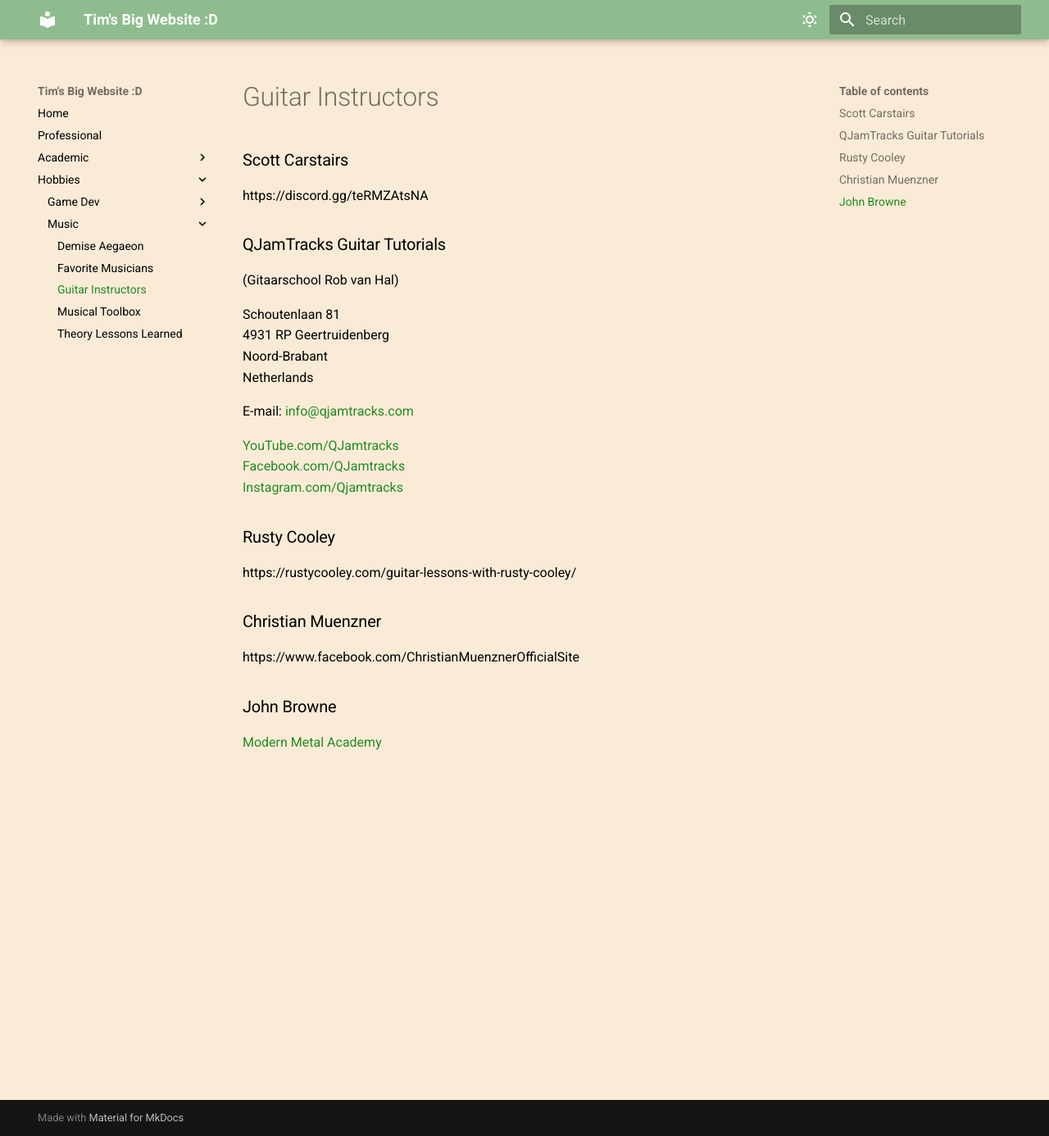
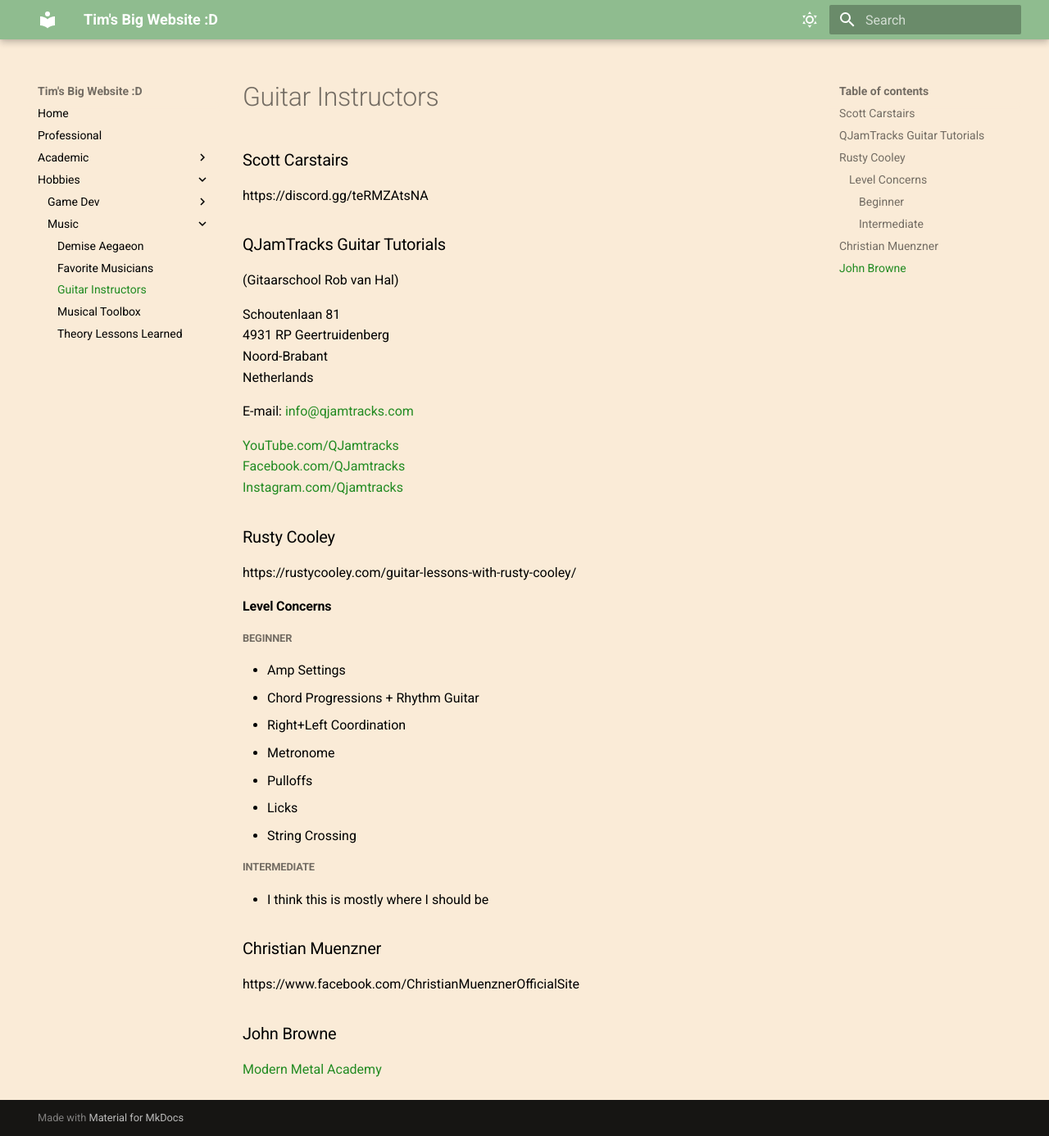
Before and after one commit to fishslips/TimSeverance, an MkDocs documentation site: the page built from docs/Hobbies/Music/Guitar Instructors.md, in a window 1280 px wide and 1386 px high. Shown: the whole window at 82% size. Built offline with MkDocs 1.6.1 and Material for MkDocs 9.7.7, drawn with Linux system fonts in a browser that asks for light colours.

Commit message:
Update Guitar Instructors.md

```diff
--- a/docs/Hobbies/Music/Guitar Instructors.md
+++ b/docs/Hobbies/Music/Guitar Instructors.md
@@ -19,6 +19,17 @@
 
 https://rustycooley.com/guitar-lessons-with-rusty-cooley/
 
+#### Level Concerns
+##### Beginner
+- Amp Settings
+- Chord Progressions + Rhythm Guitar
+- Right+Left Coordination
+- Metronome
+- Pulloffs
+- Licks
+- String Crossing
+##### Intermediate
+- I think this is mostly where I should be
 ### Christian Muenzner
 
 https://www.facebook.com/ChristianMuenznerOfficialSite
```
